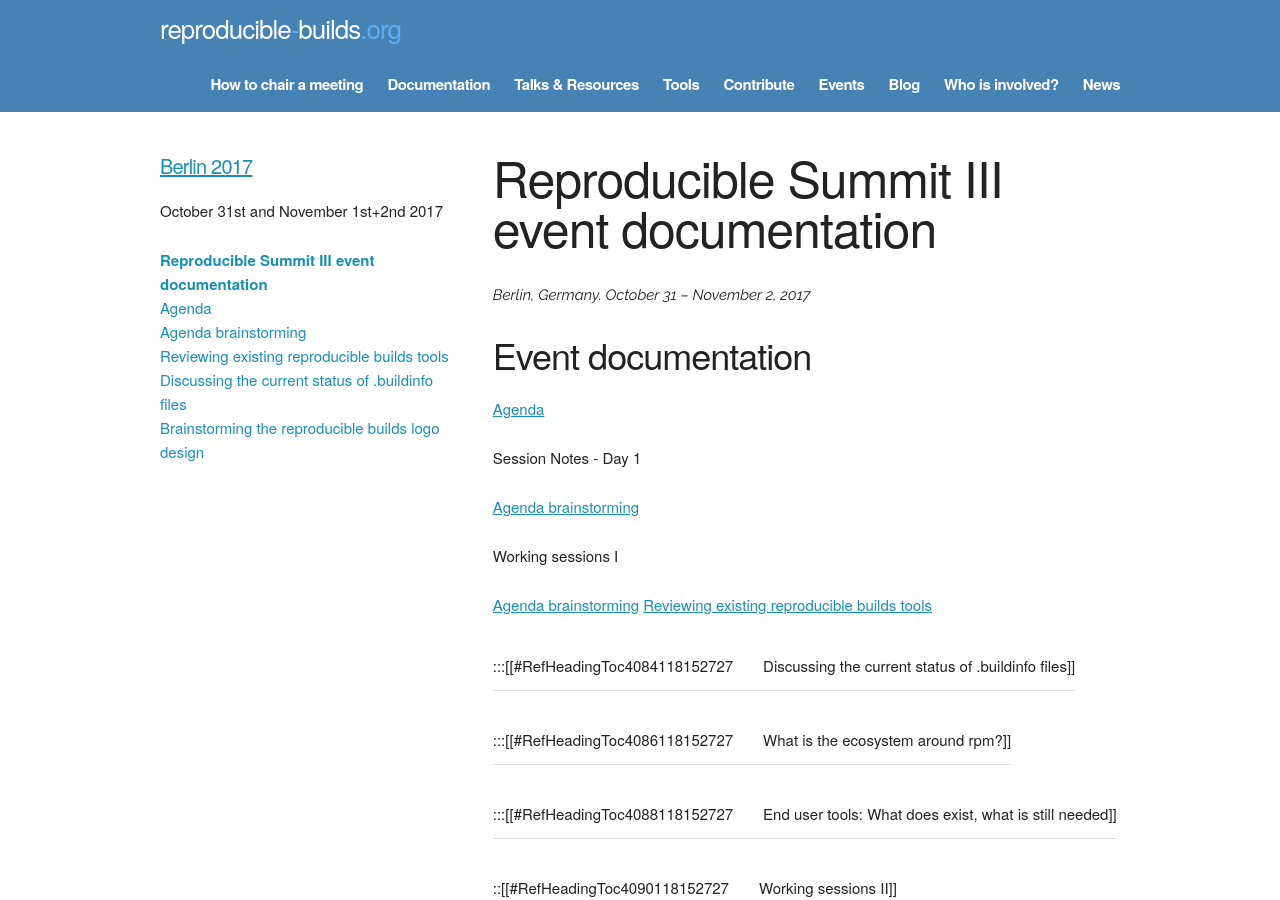
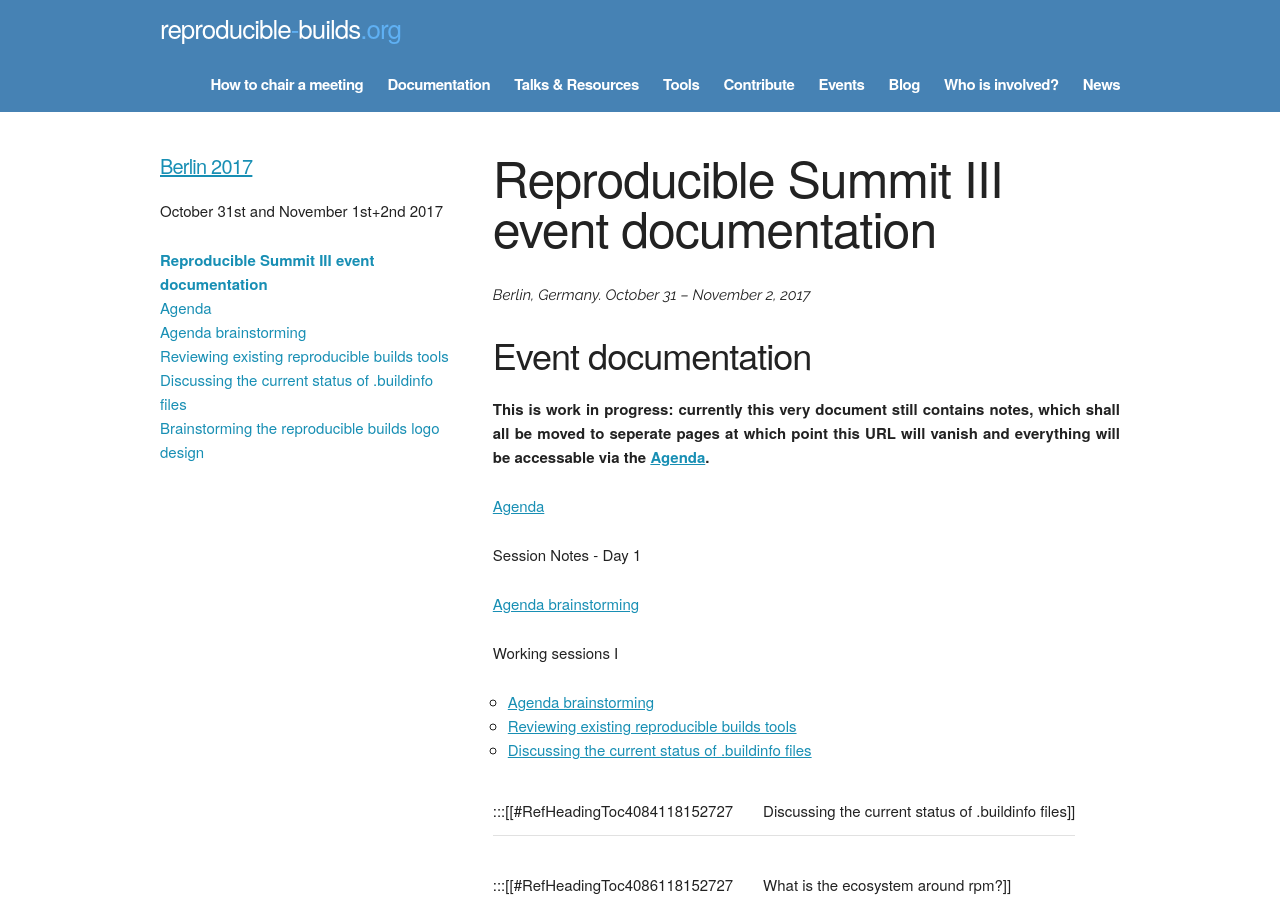
Before and after one commit to prototypefund/reproducible-website, a Jekyll site: the page built from _events/berlin2017/ReproducibleSummitIIIEventDocumentation.md, in a window 1280 px wide and 900 px high. Built offline with Jekyll 4.4.1, drawn with Linux system fonts in a browser that asks for light colours; some web fonts are replaced.

Commit message:
rws3: fix link and add disclaimer that this is WIP
Signed-off-by: Holger Levsen <holger@layer-acht.org>

```diff
--- a/_events/berlin2017/ReproducibleSummitIIIEventDocumentation.md
+++ b/_events/berlin2017/ReproducibleSummitIIIEventDocumentation.md
@@ -11,6 +11,8 @@ permalink: /events/berlin2017/ReproducibleSummitIIIEventDocumentation/
 Event documentation
 -------------------
 
+<b>This is work in progress: currently this very document still contains notes, which shall all be moved to seperate pages at which point this URL will vanish and everything will be accessable via the [Agenda]({{ "/events/berlin2017/agenda/" | prepend: site.baseurl }}).</b>
+
 [Agenda]({{ "/events/berlin2017/agenda/" | prepend: site.baseurl }})
 
 Session Notes - Day 1
@@ -19,8 +21,9 @@ Session Notes - Day 1
 
 Working sessions I
 
-[Agenda brainstorming]({{ "/events/berlin2017/agendabrainstorming/" | prepend: site.baseurl }})
-[Reviewing existing reproducible builds tools]({{ "/events/berlin2017/existingtools/" | prepend: site.baseurl }})
+* [Agenda brainstorming]({{ "/events/berlin2017/agendabrainstorming/" | prepend: site.baseurl }})
+* [Reviewing existing reproducible builds tools]({{ "/events/berlin2017/existingtools/" | prepend: site.baseurl }})
+* [Discussing the current status of .buildinfo files]({{ "/events/berlin2017/statusbuildinfofiles/" | prepend: site.baseurl }})
 
 :::[[#RefHeadingToc4084118152727|Discussing the current status of .buildinfo files]]
 
```
